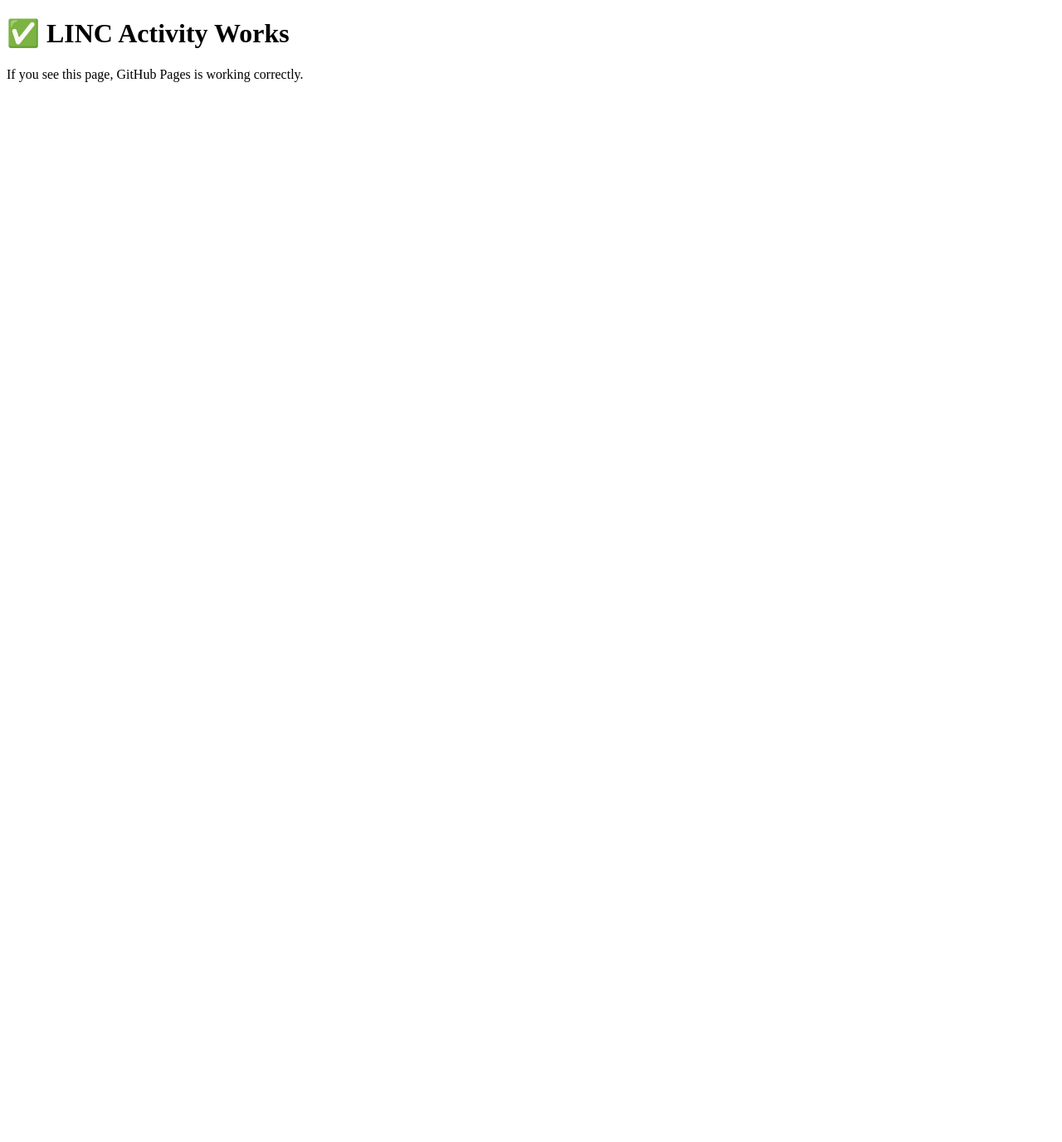
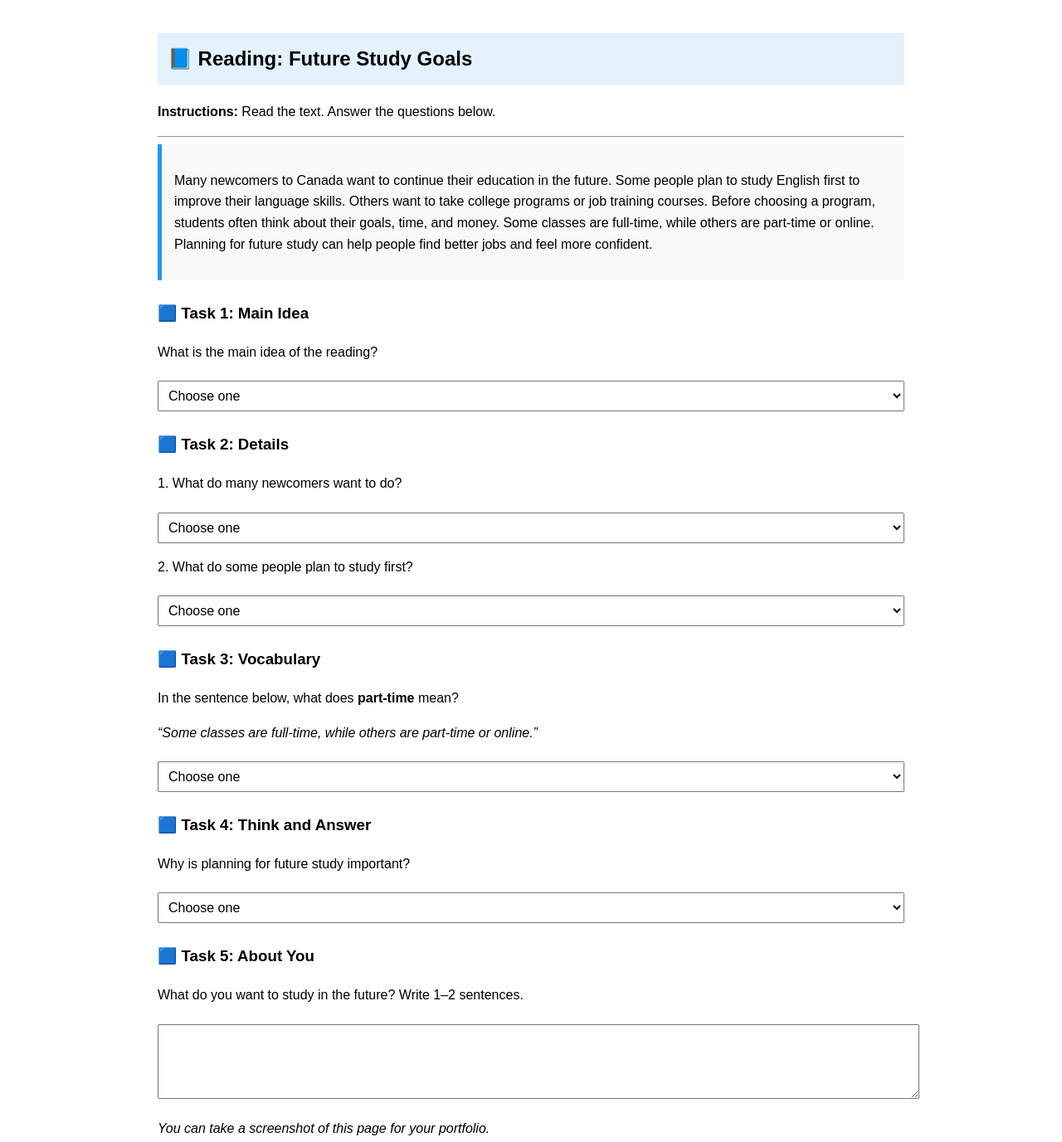
Before and after one commit to hossteimouri-ops/linc34-activities, a plain HTML site: page index.html in a window 1280 px wide. Shown: the whole page at 83% size. Before the commit the page ends 800 px from the top, so only its background shows below. Drawn offline with Linux system fonts and the light colour scheme.

Commit message:
Update index.html

```diff
--- a/index.html
+++ b/index.html
@@ -3,10 +3,126 @@
 <head>
 <meta charset="UTF-8">
 <meta name="viewport" content="width=device-width, initial-scale=1.0">
-<title>LINC Activity Test</title>
+<title>CLB 3/4 Reading – Future Study Goals</title>
+
+<style>
+body {
+  font-family: Arial, sans-serif;
+  background: #ffffff;
+  margin: 0;
+  padding: 20px;
+  line-height: 1.6;
+}
+
+.container {
+  max-width: 900px;
+  margin: auto;
+}
+
+h2 {
+  background: #e3f2fd;
+  padding: 12px;
+}
+
+.task {
+  margin-top: 25px;
+}
+
+select, textarea {
+  width: 100%;
+  padding: 8px;
+  margin-top: 6px;
+  font-size: 1rem;
+}
+</style>
 </head>
+
 <body>
-<h1>✅ LINC Activity Works</h1>
-<p>If you see this page, GitHub Pages is working correctly.</p>
+
+<div class="container">
+
+<h2>📘 Reading: Future Study Goals</h2>
+
+<p><strong>Instructions:</strong> Read the text. Answer the questions below.</p>
+
+<hr>
+
+<div style="background:#f9f9f9;padding:15px;border-left:5px solid #2196f3;">
+<p>
+Many newcomers to Canada want to continue their education in the future.
+Some people plan to study English first to improve their language skills.
+Others want to take college programs or job training courses.
+Before choosing a program, students often think about their goals, time,
+and money. Some classes are full-time, while others are part-time or online.
+Planning for future study can help people find better jobs and feel more confident.
+</p>
+</div>
+
+<div class="task">
+<h3>🟦 Task 1: Main Idea</h3>
+<p>What is the main idea of the reading?</p>
+<select>
+  <option>Choose one</option>
+  <option>Finding a job in Canada</option>
+  <option>Planning education for the future</option>
+  <option>Problems with studying English</option>
+</select>
+</div>
+
+<div class="task">
+<h3>🟦 Task 2: Details</h3>
+
+<p>1. What do many newcomers want to do?</p>
+<select>
+  <option>Choose one</option>
+  <option>Continue their education</option>
+  <option>Travel to other countries</option>
+  <option>Change their name</option>
+</select>
+
+<p>2. What do some people plan to study first?</p>
+<select>
+  <option>Choose one</option>
+  <option>English</option>
+  <option>Math</option>
+  <option>Driving</option>
+</select>
+</div>
+
+<div class="task">
+<h3>🟦 Task 3: Vocabulary</h3>
+<p>In the sentence below, what does <strong>part-time</strong> mean?</p>
+<p><em>“Some classes are full-time, while others are part-time or online.”</em></p>
+
+<select>
+  <option>Choose one</option>
+  <option>Studying for some hours or days</option>
+  <option>Studying every day</option>
+  <option>Studying only at night</option>
+</select>
+</div>
+
+<div class="task">
+<h3>🟦 Task 4: Think and Answer</h3>
+<p>Why is planning for future study important?</p>
+
+<select>
+  <option>Choose one</option>
+  <option>It helps people find better jobs</option>
+  <option>It makes studying harder</option>
+  <option>It costs more money</option>
+</select>
+</div>
+
+<div class="task">
+<h3>🟦 Task 5: About You</h3>
+<p>What do you want to study in the future? Write 1–2 sentences.</p>
+<textarea rows="4"></textarea>
+
+<p><em>You can take a screenshot of this page for your portfolio.</em></p>
+</div>
+
+</div>
+
 </body>
 </html>
```
